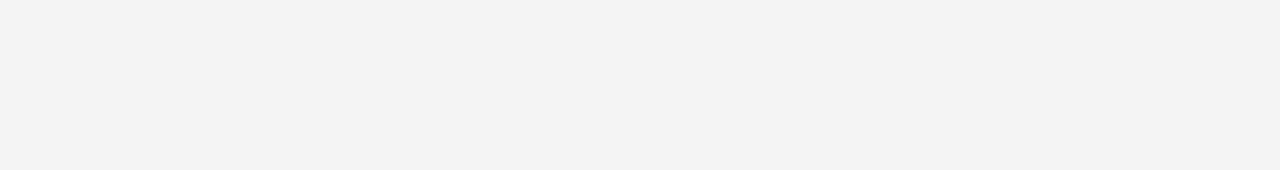
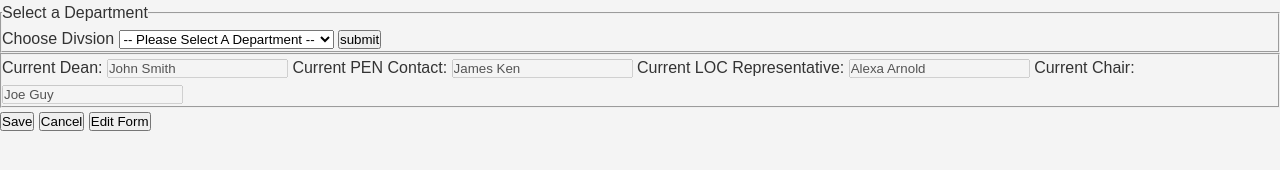
Before and after one commit to AhmedIhsan123/loc-user-story-1, a plain HTML site: page index.html in a window 1280 px wide. Drawn offline with Linux system fonts and the light colour scheme.

Commit message:
HTML structure setup

```diff
--- a/index.html
+++ b/index.html
@@ -10,5 +10,66 @@
 		<!-- Link JavaScript -->
 		<script src="app.js"></script>
 	</head>
-	<body></body>
+	<body>
+		<main>
+			<form>
+				<!-- Fieldset to select department -->
+				<fieldset>
+					<legend>Select a Department</legend>
+					<label for="division">Choose Divsion</label>
+					<select id="division" name="division">
+						<option value="">-- Please Select A Department --</option>
+						<option value="Math">Math</option>
+						<option value="English">English</option>
+						<option value="STEM">STEM</option>
+						<option value="Fine Arts">Fine Arts</option>
+						<option value="Aviation">Aviation</option>
+						<option value="Trades">Trades</option>
+					</select>
+					<button id="division-btn">submit</button>
+				</fieldset>
+
+				<!-- Fieldset to edit information -->
+				<fieldset>
+					<label for="dean">Current Dean: </label>
+					<input
+						type="text"
+						id="dean-input"
+						name="dean-input"
+						value="John Smith"
+						disabled
+					/>
+					<label for="pen">Current PEN Contact: </label>
+					<input
+						type="text"
+						id="pen-input"
+						name="pen-input"
+						value="James Ken"
+						disabled
+					/>
+					<label for="loc">Current LOC Representative: </label>
+					<input
+						type="text"
+						id="loc-input"
+						name="loc-input"
+						value="Alexa Arnold"
+						disabled
+					/>
+					<label for="chair">Current Chair: </label>
+					<input
+						type="text"
+						id="chair-input"
+						name="chair-input"
+						value="Joe Guy"
+						disabled
+					/>
+				</fieldset>
+
+				<!-- Buttons -->
+				<button id="save-btn">Save</button>
+				<button id="cancel-btn">Cancel</button>
+				<button id="edit-form-btn">Edit Form</button>
+			</form>
+		</main>
+	</body>
 </html>
```
